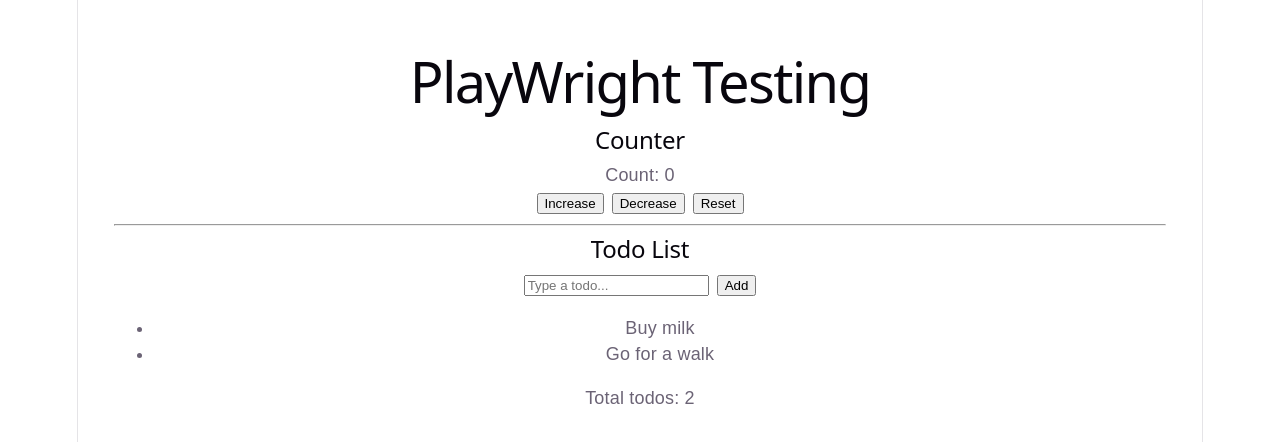
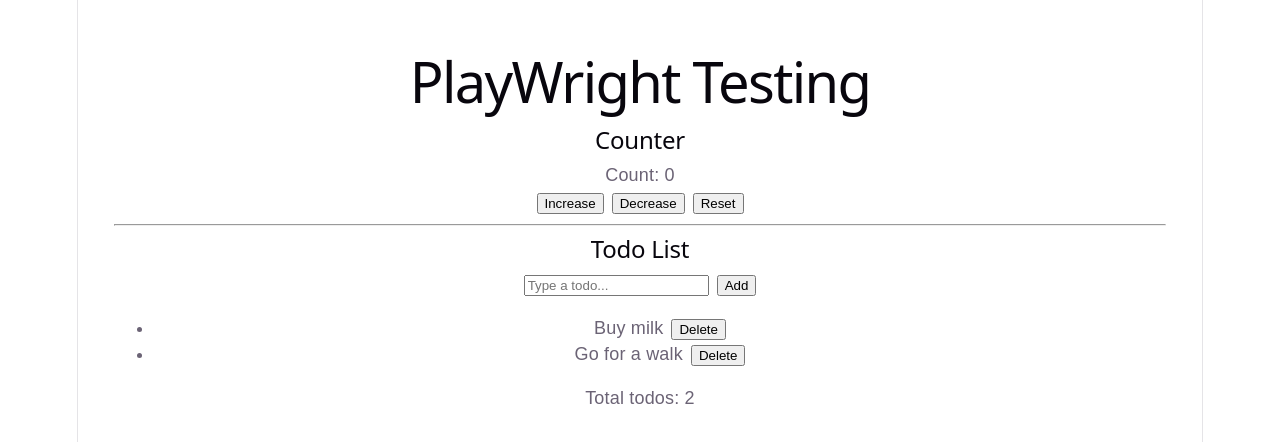
Before and after one commit to dileepapeiris/playwright-qa-automation, a React (Vite) app: page / in a window 1280 px wide. Shown: the top 442 px of the page. Built offline with nearby package versions, Linux system fonts and the light colour scheme.

Commit message:
add Delete button inside each todo item

```diff
--- a/src/App.tsx
+++ b/src/App.tsx
@@ -39,7 +39,10 @@
         <button onClick={addTodo} style={{ marginLeft: "8px" }}>Add</button>
         <ul>
           {todos.map((todo, i) => (
-            <li key={i} data-testid="todo-item">{todo}</li>
+            <li key={i} data-testid="todo-item">
+              {todo}
+              <button onClick={() => deleteTodo(i)} style={{ marginLeft: "8px" }}>Delete</button>
+            </li>
           ))}
         </ul>
         <p data-testid="todo-count">Total todos: {todos.length}</p>
```
